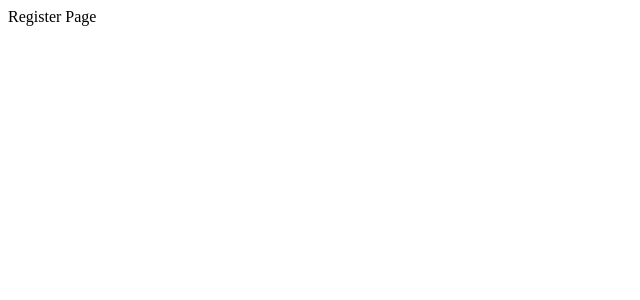
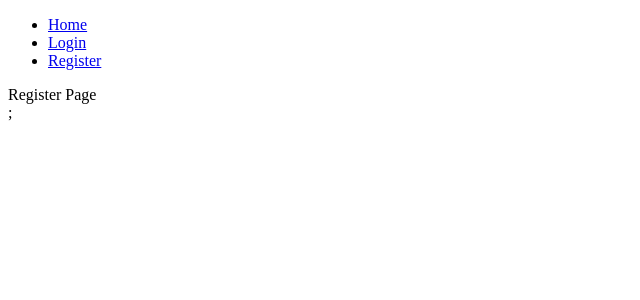
Before and after one commit to MohammadAl-khatib/blog-frontend, a Next.js app: page /register in a window 1280 px wide. Shown: the top 300 px of the page, without its empty margins (0-640 px from the left). Built offline with nearby package versions, Linux system fonts and the light colour scheme.

Commit message:
layout and context

```diff
--- /dev/null
+++ b/src/components/Header.jsx
@@ -0,0 +1,38 @@
+import Link from "next/link";
+import React from "react";
+import { useContext } from "react";
+import { UserContext } from "@/contexts/UserContext";
+
+export default function Header() {
+  const { userData, setUserData } = useContext(UserContext);
+  const { name } = userData;
+
+  return (
+    <nav>
+      <ul>
+        <li>
+          <Link href="/">Home</Link>
+        </li>
+        {!name && (
+          <>
+            <li>
+              <Link href="/login" onClick={() => setUserData({ name: "Mock User" })}>
+                Login
+              </Link>
+            </li>
+            <li>
+              <Link href="/register">Register</Link>
+            </li>
+          </>
+        )}
+        {name && (
+          <li>
+            <Link href="/" onClick={() => setUserData({})}>
+              Logout
+            </Link>
+          </li>
+        )}
+      </ul>
+    </nav>
+  );
+}
--- /dev/null
+++ b/src/components/Layout.jsx
@@ -0,0 +1,10 @@
+import Header from "./Header";
+
+export default function Layout({ children }) {
+  return (
+    <>
+      <Header />
+      <main>{children}</main>
+    </>
+  );
+}
--- /dev/null
+++ b/src/contexts/UserContext.js
@@ -0,0 +1,9 @@
+import { createContext, useState } from "react";
+
+export const UserContext = createContext({});
+
+export function UserContextProvider({ children }) {
+  const [userData, setUserData] = useState({});
+
+  return <UserContext.Provider value={{ userData, setUserData }}>{children}</UserContext.Provider>;
+}
--- a/src/pages/_app.js
+++ b/src/pages/_app.js
@@ -1,3 +1,12 @@
+import Layout from "@/components/Layout";
+import { UserContextProvider } from "@/contexts/UserContext";
+
 export default function App({ Component, pageProps }) {
-  return <Component {...pageProps} />;
+  return (
+    <UserContextProvider>
+      <Layout>
+        <Component {...pageProps} />;
+      </Layout>
+    </UserContextProvider>
+  );
 }
```
